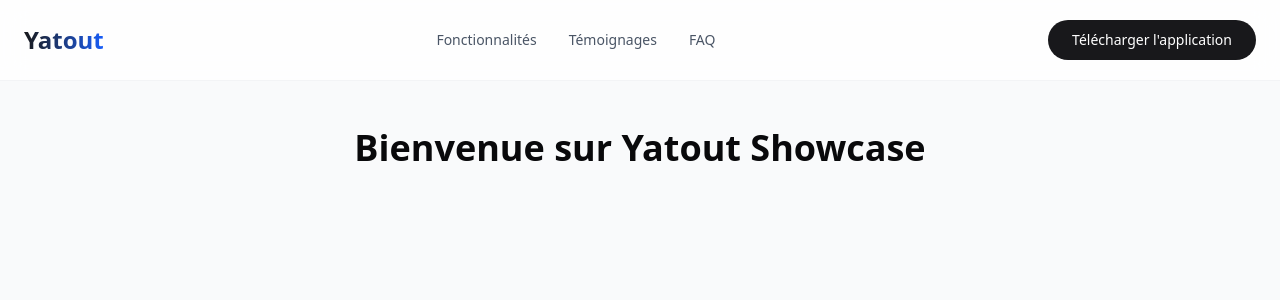
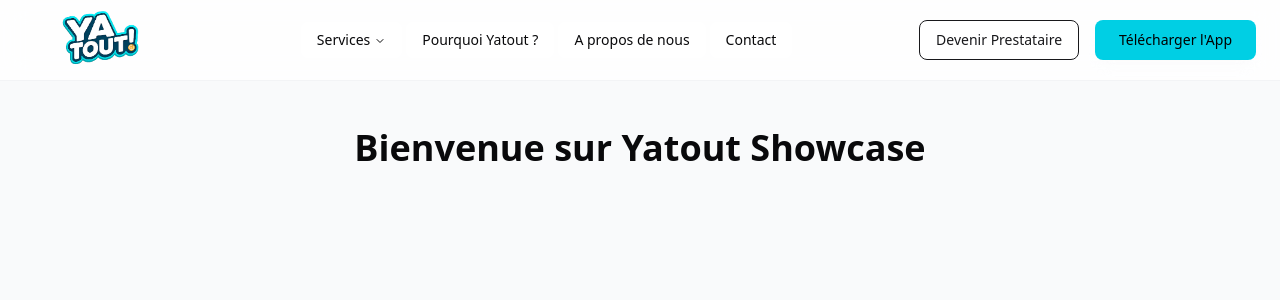
Before and after one commit to Level237/Yatout, a Next.js app: page / in a window 1280 px wide. Shown: the top 300 px of the page. Built offline with nearby package versions, Linux system fonts and the light colour scheme.

Commit message:
feat: Implement `shadcn/ui` navigation menu, replace text logo with an image, and enhance the mobile menu with structured services and new buttons.

```diff
--- a/components/Header.tsx
+++ b/components/Header.tsx
@@ -3,14 +3,42 @@
 import { useState } from "react"
 import Link from "next/link"
 import { motion, AnimatePresence } from "framer-motion"
-import { Menu, X } from "lucide-react"
+import { Menu, X, Home, Building2, UtensilsCrossed, ShieldCheck, Lock, Zap } from "lucide-react"
 import { Button } from "@/components/ui/button"
+import {
+  NavigationMenu,
+  NavigationMenuContent,
+  NavigationMenuItem,
+  NavigationMenuLink,
+  NavigationMenuList,
+  NavigationMenuTrigger,
+  navigationMenuTriggerStyle,
+} from "@/components/ui/navigation-menu"
+import { cn } from "@/lib/utils"
+import Image from "next/image"
 
-const navItems = [
-  { name: "Fonctionnalités", href: "#features" },
-  { name: "Témoignages", href: "#testimonials" },
-  { name: "FAQ", href: "#faq" },
+const services = [
+  {
+    title: "Résidences",
+    description: "Hébergement privé",
+    icon: Home,
+    href: "#residences",
+  },
+  {
+    title: "Hôtels",
+    description: "Hébergement pro",
+    icon: Building2,
+    href: "#hotels",
+  },
+  {
+    title: "Restauration",
+    description: "Tables & Saveurs",
+    icon: UtensilsCrossed,
+    href: "#restauration",
+  },
 ]
+
+
 
 export default function Header() {
   const [isOpen, setIsOpen] = useState(false)
@@ -20,39 +48,73 @@
       initial={{ y: -100 }}
       animate={{ y: 0 }}
       transition={{ type: "spring", stiffness: 300, damping: 30 }}
-      className="fixed top-0 left-0 right-0 z-50 bg-background/80 backdrop-blur-md border-b border-gray-100"
+      className="fixed top-0 left-0 right-0 z-50 bg-white/80 backdrop-blur-md border-b border-gray-100"
     >
       <div className="container mx-auto px-4 md:px-6">
         <div className="flex items-center justify-between h-20">
           {/* Logo */}
-          <Link href="/" className="flex items-center gap-2">
-            <span className="text-2xl font-bold bg-gradient-to-r from-primary to-blue-600 bg-clip-text text-transparent">
-              Yatout
-            </span>
+          <Link href="/" className="flex items-center gap-2 z-50">
+            <Image src="/logo.png" alt="Logo" width={150} height={150} />
           </Link>
 
           {/* Desktop Navigation */}
-          <nav className="hidden md:flex items-center gap-8">
-            {navItems.map((item) => (
-              <Link
-                key={item.name}
+          <div className="hidden md:flex flex-1 justify-center">
+            <NavigationMenu>
+              <NavigationMenuList>
+                <NavigationMenuItem>
+                  <NavigationMenuTrigger>Services</NavigationMenuTrigger>
+                  <NavigationMenuContent>
+                    <ul className=" gap-3 p-4 md:grid-cols-2  bg-white">
+                      {services.map((item) => (
+                        <ListItem
+                        className="text-black"
+                          key={item.title}
+                          title={item.title}
                           href={item.href}
-                className="text-sm font-medium text-gray-600 hover:text-primary transition-colors"
+
                         >
-                {item.name}
-              </Link>
+
+                        </ListItem>
                       ))}
-          </nav>
+                    </ul>
+                  </NavigationMenuContent>
+                </NavigationMenuItem>
+                <NavigationMenuItem>
+                  <NavigationMenuLink asChild className={navigationMenuTriggerStyle()}>
+                    <Link href="/docs">Pourquoi Yatout ?</Link>
+                  </NavigationMenuLink>
+                </NavigationMenuItem>
+
+                <NavigationMenuItem>
+                  <NavigationMenuLink asChild className={navigationMenuTriggerStyle()}>
+                    <Link href="/docs">A propos de nous</Link>
+                  </NavigationMenuLink>
+                </NavigationMenuItem>
+
+                <NavigationMenuItem>
+                  <NavigationMenuLink asChild className={navigationMenuTriggerStyle()}>
+                    <Link href="/docs">Contact</Link>
+                  </NavigationMenuLink>
+                </NavigationMenuItem>
+              </NavigationMenuList>
+            </NavigationMenu>
+          </div>
 
           {/* CTA & Mobile Menu Toggle */}
           <div className="flex items-center gap-4">
-            <Button className="hidden md:inline-flex bg-primary hover:bg-primary/90 text-white rounded-full px-6">
-              Télécharger l'application
+            <Button
+              variant="outline"
+              className="hidden md:inline-flex border-primary text-primary hover:bg-primary hover:text-white transition-colors"
+            >
+              Devenir Prestataire
+            </Button>
+            <Button className="hidden md:inline-flex text-black bg-[#00CFE4] hover:bg-[#00CFE4]/90 rounded-md px-6 shadow-lg shadow-secondary/20">
+              Télécharger l'App
             </Button>
 
             <button
               onClick={() => setIsOpen(!isOpen)}
-              className="md:hidden p-2 text-gray-600 hover:text-primary transition-colors"
+              className="md:hidden p-2 text-gray-600 hover:text-primary transition-colors z-50 relative"
             >
               {isOpen ? <X size={24} /> : <Menu size={24} />}
             </button>
@@ -65,24 +127,47 @@
         {isOpen && (
           <motion.div
             initial={{ opacity: 0, height: 0 }}
-            animate={{ opacity: 1, height: "auto" }}
+            animate={{ opacity: 1, height: "100vh" }}
             exit={{ opacity: 0, height: 0 }}
-            className="md:hidden overflow-hidden bg-white border-b border-gray-100"
+            className="md:hidden fixed inset-0 top-0 bg-white z-40 pt-24 overflow-y-auto"
           >
-            <div className="container mx-auto px-4 py-4 flex flex-col gap-4">
-              {navItems.map((item) => (
+            <div className="container mx-auto px-4 flex flex-col gap-6">
+              <div className="space-y-4">
+                <h3 className="text-lg font-semibold text-secondary">Services</h3>
+                <div className="grid gap-2 pl-4">
+                  {services.map((item) => (
                     <Link
-                  key={item.name}
+                      key={item.title}
                       href={item.href}
                       onClick={() => setIsOpen(false)}
-                  className="text-base font-medium text-gray-600 hover:text-primary transition-colors py-2"
+                      className="flex items-center gap-3 py-2 text-gray-600 hover:text-primary"
                     >
-                  {item.name}
+                      <item.icon size={20} className="text-primary" />
+                      <div>
+                        <div className="font-medium">{item.title}</div>
+                        <div className="text-sm text-gray-400">{item.description}</div>
+                      </div>
                     </Link>
                   ))}
-              <Button className="w-full bg-primary hover:bg-primary/90 text-white rounded-full mt-2">
-                Télécharger l'application
+                </div>
+              </div>
+
+              <div className="space-y-4">
+                <h3 className="text-lg font-semibold text-secondary">Pourquoi Yatou ?</h3>
+
+              </div>
+
+              <div className="flex flex-col gap-3 mt-4">
+                <Button
+                  variant="outline"
+                  className="w-full border-primary text-primary hover:bg-primary hover:text-white h-12"
+                >
+                  Devenir Prestataire
                 </Button>
+                <Button className="w-full bg-secondary hover:bg-secondary/90 text-white h-12 shadow-md">
+                  Télécharger l'App
+                </Button>
+              </div>
             </div>
           </motion.div>
         )}
@@ -90,3 +175,31 @@
     </motion.header>
   )
 }
+
+const ListItem = ({ className, title, children, icon: Icon, href, ...props }: any) => {
+  return (
+    <li>
+      <NavigationMenuLink asChild>
+        <a
+          ref={undefined}
+          href={href}
+          className={cn(
+            "block select-none space-y-1 rounded-md p-3 leading-none no-underline outline-none transition-colors hover:bg-accent hover:text-accent-foreground focus:bg-accent focus:text-accent-foreground group",
+            className
+          )}
+          {...props}
+        >
+          <div className="flex items-center gap-3 mb-1">
+            {Icon && <Icon className="h-5 w-5 text-primary group-hover:scale-110 transition-transform" />}
+            <div className="text-sm font-medium leading-none text-black group-hover:text-primary transition-colors">
+              {title}
+            </div>
+          </div>
+          <p className="line-clamp-2 text-sm leading-snug text-black pl-8">
+            {children}
+          </p>
+        </a>
+      </NavigationMenuLink>
+    </li>
+  )
+}
```
Lines whose indentation alone changed are shown as unchanged.
